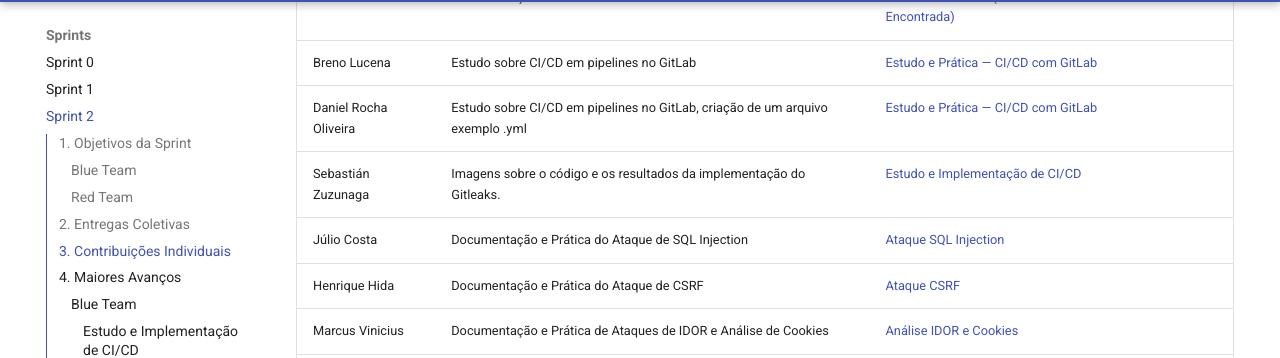
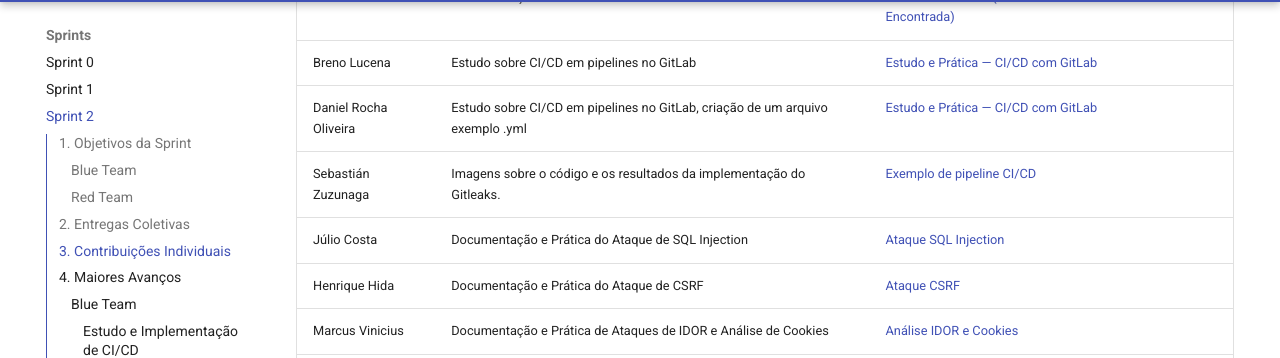
Before and after one commit to unbyytes/GCES, an MkDocs documentation site: the page built from docs/sprints/2.md, in a window 1280 px wide and 1400 px high, scrolled down 1440 px. Shown: the part 94-452 px from the top of the window. Built offline with MkDocs 1.6.1 and Material for MkDocs 9.7.7, drawn with Linux system fonts in a browser that asks for light colours; some of the changed text lies outside the part shown.

Commit message:
docs: adicionado exemplo de pipeline

```diff
--- a/docs/sprints/2.md
+++ b/docs/sprints/2.md
@@ -47,7 +47,7 @@
 | Mateus Vieira     | Documentação de Vulnerabilidade XSS V1.0  | [Análise sobre XSS (Vulnerabilidade Encontrada)](#análise-sobre-xss-vulnerabilidade-encontrada) |             |
 | Breno Lucena      | Estudo sobre CI/CD em pipelines no GitLab | [Estudo e Prática — CI/CD com GitLab](https://unbyytes.github.io/GCES/estudo/ci-cd/) |             |
 | Daniel Rocha Oliveira      | Estudo sobre CI/CD em pipelines no GitLab, criação de um arquivo exemplo .yml | [Estudo e Prática — CI/CD com GitLab](https://unbyytes.github.io/GCES/estudo/ci-cd/) |            |
-| Sebastián Zuzunaga  | Imagens sobre o código e os resultados da implementação do Gitleaks. | [Estudo e Implementação de CI/CD](link) |             |
+| Sebastián Zuzunaga  | Imagens sobre o código e os resultados da implementação do Gitleaks. | [Exemplo de pipeline CI/CD](#exemplo-de-pipeline) |             |
 | Júlio Costa       | Documentação e Prática do Ataque de SQL Injection | [Ataque SQL Injection](#ataque-sobre-sql-injection) |             |
 | Henrique Hida     | Documentação e Prática do Ataque de CSRF | [Ataque CSRF](#ataque-sobre-csrf) |             |
 | Marcus Vinicius   | Documentação e Prática de Ataques de IDOR e Análise de Cookies | [Análise IDOR e Cookies](#ataque-sobre-idor-insecure-direct-object-reference) |             |
@@ -91,7 +91,7 @@
 - Diagramas de fluxo de dados (nível 0 e 1)
 - Mapeamento de ameaças utilizando framework STRIDE
 
-**Exemplo de CI/CD:**
+**Exemplo de pipeline**
 
 - Código usado na pipeline.
 
```
